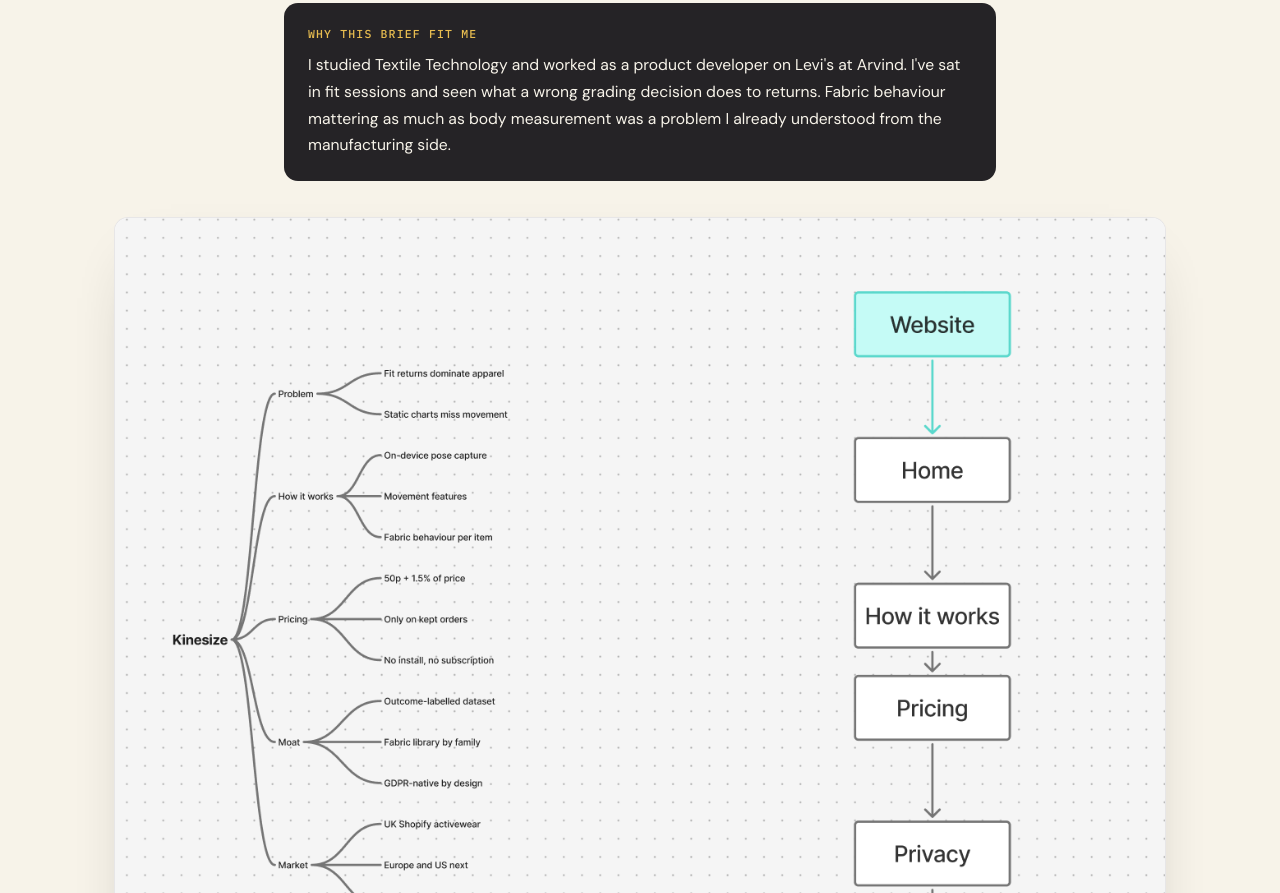
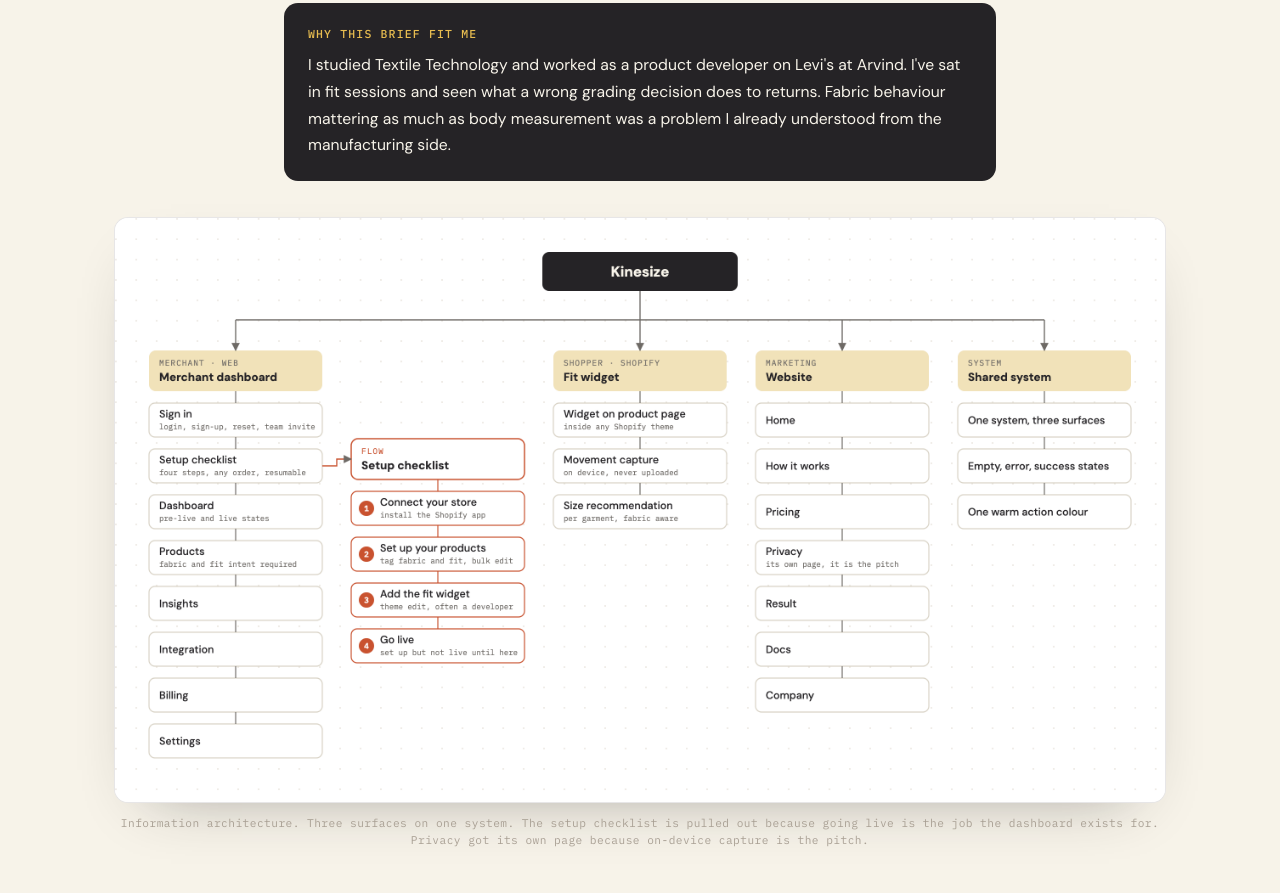
Before and after one commit to Rishikarc11/rishika-portfolio, a plain HTML site: page kinesize.html in a window 1280 px wide. Shown: the part 2247-3140 px from the top of the page. Drawn offline with Linux system fonts and the light colour scheme.

Commit message:
Kinesize: replace product map with information architecture figure
Co-Authored-By: Claude Fable 5.1 <noreply@anthropic.com>

```diff
--- a/kinesize.html
+++ b/kinesize.html
@@ -75,8 +75,8 @@
         </aside>
       </div>
       <figure class="cs-figure">
-        <img src="work/kinesize/product-map.png" alt="Kinesize product map with branches for problem, how it works, pricing, moat and market, beside a website sitemap of Home, How it works, Pricing, Privacy, Result, Docs and Company" loading="lazy" />
-        <figcaption>Discovery: the product map built from the brief, and the sitemap it produced. Privacy got its own page because on-device capture is the pitch.</figcaption>
+        <img src="work/kinesize/ia.png" alt="Kinesize information architecture: merchant dashboard with sign in, setup checklist, dashboard, products, insights, integration, billing and settings; the four-step setup checklist pulled out; fit widget with product page, on-device movement capture and size recommendation; website with Home, How it works, Pricing, Privacy, Result, Docs and Company; shared system" loading="lazy" />
+        <figcaption>Information architecture. Three surfaces on one system. The setup checklist is pulled out because going live is the job the dashboard exists for. Privacy got its own page because on-device capture is the pitch.</figcaption>
       </figure>
     </section>
 
```
Also changed, not shown: work/kinesize/ia.png (added), work/kinesize/product-map.png (deleted).
